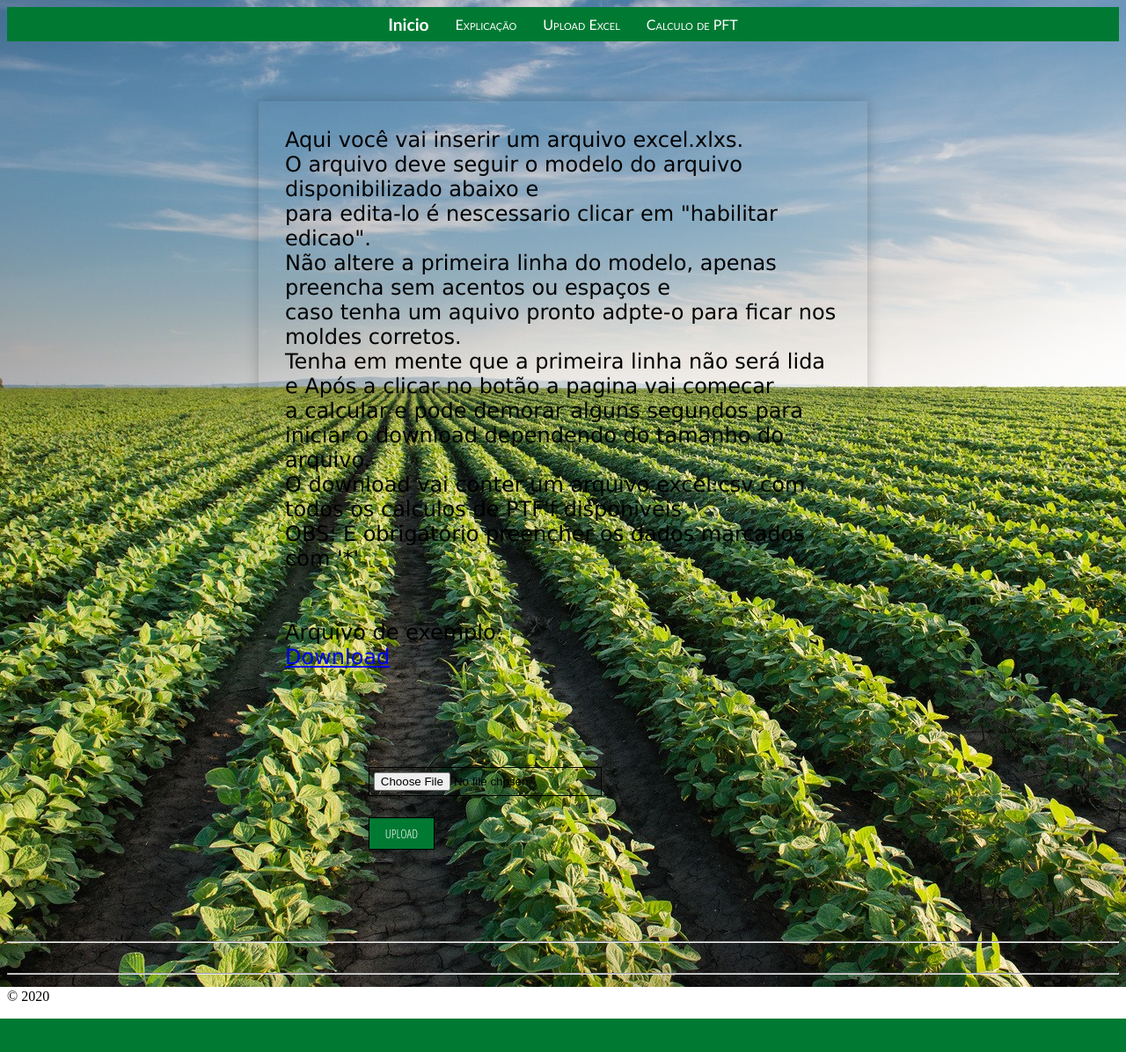
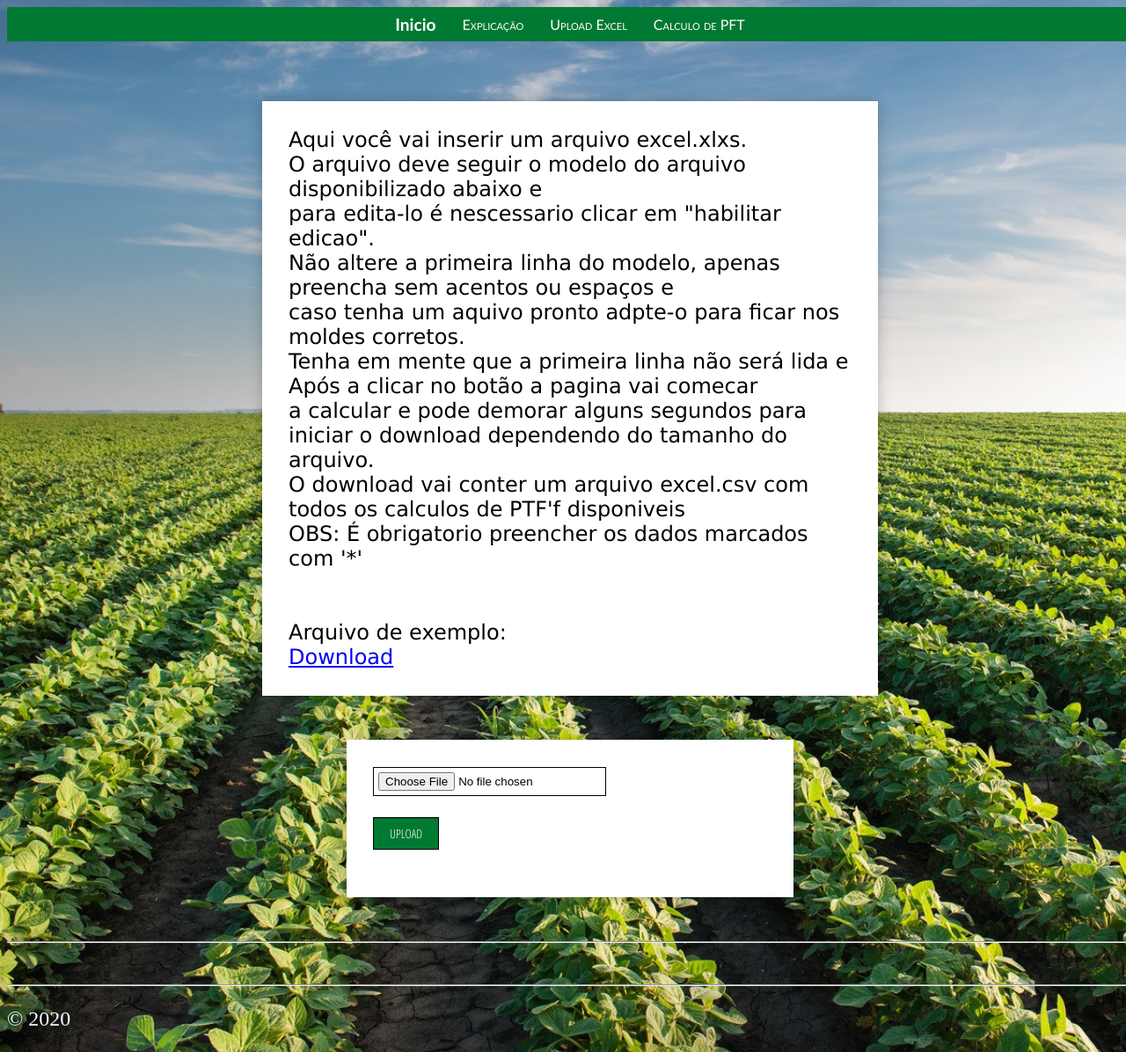
Before and after one commit to HeltonFalcao99/agua, a Django app: page /aguadisponivel/ptfexcel/ in a window 1280 px wide. Shown: the whole page at 88% size. Before the commit the page ends 1158 px from the top, so only its background shows below. Run offline with Django 3.2, Linux system fonts and the light colour scheme.

Commit message:
adcionando imagem de fundo do site

```diff
--- a/aguadisponivel/static/aguadisponivel/simples.css
+++ b/aguadisponivel/static/aguadisponivel/simples.css
@@ -33,24 +33,39 @@
 	clear: both;
 	font-size: 1.5em;
 	font-family: Arial;
+	background-color: white;
 }
 #prim{
 	font-size: 1.5em;
 	font-family: 'Lucida Sans';
 	width: 50%;
+	background-color: white;
 }
 #seg{
 	font-size: 1.5em;
 	font-family: 'Lucida Sans';
 	width: 50%;
+	background-color: white;
 }
 #grand{
 	font-family: Arial;
 	font-size: 5em;
 }
+.embaixo{
+	color: aliceblue;
+	text-shadow: #003087;
+	font-size: 1.5em ;
+}
 body{
-	background-image: url("/aguadisponivel/img/fundo.jpg");
-	background-repeat: no-repeat;
+
+	background:  url(fundo.jpg) no-repeat;
+	width: 100%;
+	height: 100%;
+	-webkit-background-size: cover;
+    -moz-background-size: cover;
+    -o-background-size: cover;
+    background-size: cover;
+
 }
 .form-style-8 input[type="text"],
 .form-style-8 input[type="date"],
--- a/aguadisponivel/templates/aguadisponivel/layout.html
+++ b/aguadisponivel/templates/aguadisponivel/layout.html
@@ -18,7 +18,7 @@
     {% block content %}
     {% endblock %}
 
-<div class="body-content" >
+<div class="embaixo" >
     <br/>
     <hr/>
     <footer>
```
Also changed, not shown: aguadisponivel/static/aguadisponivel/embrapaSolos.jpg (added), aguadisponivel/static/aguadisponivel/fundo.jpg (added).
